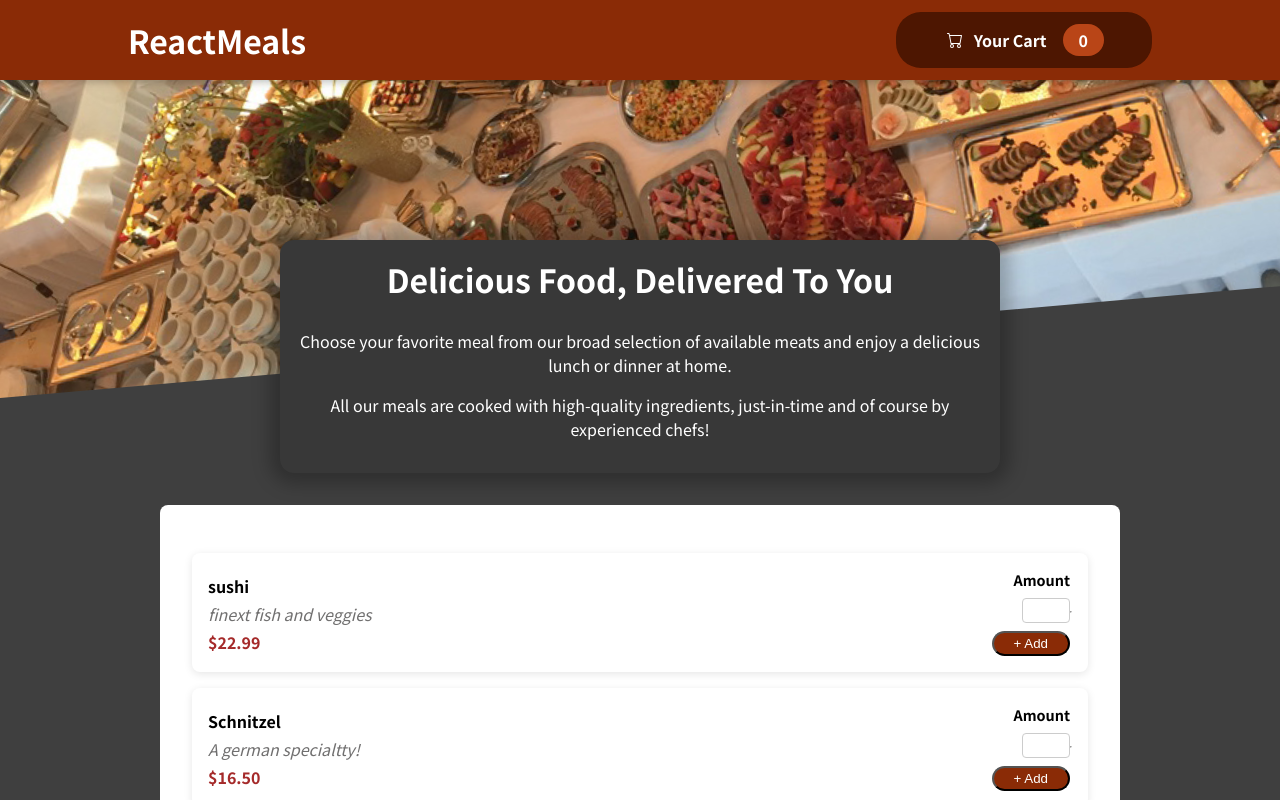
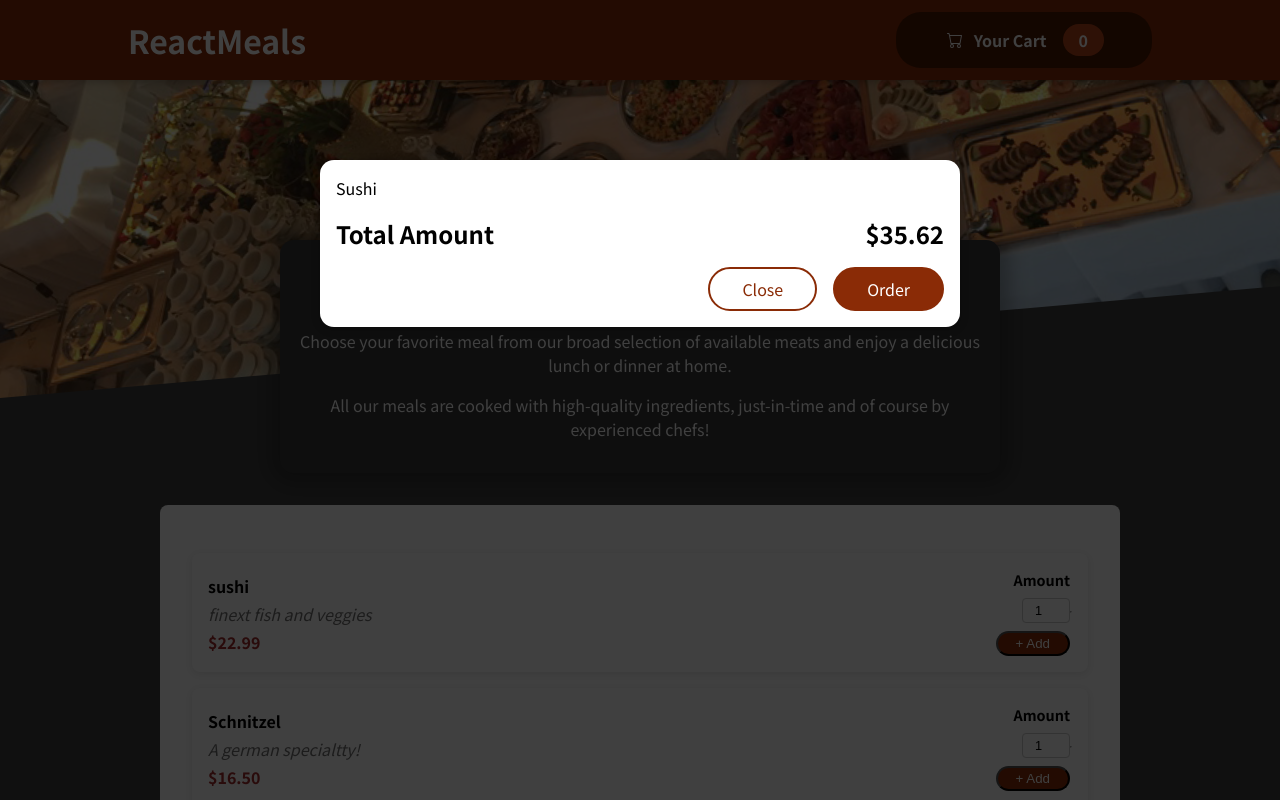
Before and after one commit to ChinthanaK/01-Restaurant-project, a React (Create React App) app: page / in a window 1280 px wide. Shown: the top 800 px of the page. Built offline with nearby package versions, Linux system fonts and the light colour scheme.

Commit message:
Added Harded Coded CartComponent

```diff
--- a/public/index.html
+++ b/public/index.html
@@ -28,6 +28,8 @@
   </head>
   <body>
     <noscript>You need to enable JavaScript to run this app.</noscript>
+    <div id="backdrop-root"></div>
+    <div id="overlay-root"></div>
     <div id="root"></div>
     <!--
       This HTML file is a template.
--- a/src/App.js
+++ b/src/App.js
@@ -2,6 +2,7 @@
 import Header from "./components/Layout/Header";
 import MealsSummary from "./components/Meals/MealsSummary";
 import AvaliableMeals from "./components/Meals/AvaliableMeals";
+import Cart from "./components/Cart/Cart";
 function App() {
 
   const items = [
@@ -16,6 +17,7 @@
       <Header />
       <MealsSummary />
       <AvaliableMeals items={items}/>
+      <Cart />
     </div>
   );
 }
--- /dev/null
+++ b/src/components/Cart/Cart.js
@@ -0,0 +1,30 @@
+import React from 'react';
+//import Button from '../UI/Button';
+import classes from "./Cart.module.css";
+import Modal from '../UI/Modal';
+
+const Cart = (props) => {
+    const cartItems = (
+    <ul className={classes['cart-items']}>
+      {[{ id: 'c1', name: 'Sushi', amount: 2, price: 12.99 }].map((item) => (
+        <li>{item.name}</li>
+      ))}
+    </ul>
+  );
+  return (
+    <Modal>
+       {cartItems}
+        <div className={classes.total}>
+        <span>Total Amount</span>
+        <span>$35.62</span>
+    </div>
+    <div className={classes.actions}>
+         <button className={classes['button--alt']}>Close</button>
+        <button className={classes.button}>Order</button>
+    </div>
+
+    </Modal>
+  )
+}
+
+export default Cart
--- /dev/null
+++ b/src/components/Cart/Cart.module.css
@@ -0,0 +1,43 @@
+.cart-items{
+    padding: 0;
+    margin: 0;
+    list-style: none;
+
+}
+
+.total{
+    display: flex;
+    justify-content: space-between;
+    align-items: center;
+    font-weight: bold;
+    font-size: 1.5rem;
+    margin: 1rem 0;
+
+}
+.actions{
+    text-align: right;
+}
+.actions button{
+    font: inherit;
+    cursor: pointer;
+    background-color: transparent;
+    border: 2px solid #8a2b06;
+    border-radius: 25px;
+    padding: 0.5rem 2rem;
+    margin-left: 1rem;
+}
+.actions button:hover,
+.actions button:active {
+  background-color: #5a1a01;
+  border-color: #5a1a01;
+  color: white;
+}
+
+.actions .button--alt {
+  color: #8a2b06;
+}
+
+.actions .button {
+  background-color: #8a2b06;
+  color: white;
+}
--- a/src/components/Meals/MealItem.js
+++ b/src/components/Meals/MealItem.js
@@ -11,7 +11,7 @@
                 </div>
                 <form>
                     <label htmlFor="amount">Amount</label>
-                    <input type="number" name="amount" id="amount" />
+                    <input type="number" name="amount" id="amount" defaultValue='1' min='1' max='5'/>
                     <Button>+ Add</Button>
                 </form>
                 <hr />
--- a/src/components/UI/Button.module.css
+++ b/src/components/UI/Button.module.css
@@ -2,9 +2,9 @@
     color: white;
     background-color: #8a2b06;
     border-radius: 15px;
-    padding: 3px 20px;
+    padding: 3px 18px;
 }
 
-.form button:hover {
+.button:hover {
   background-color: #a0522d;
 }
--- a/src/components/UI/Card.Module.css
+++ b/src/components/UI/Card.Module.css
@@ -1,6 +1,16 @@
-.card {
-  padding: 1rem;
-  box-shadow: 0 2px 8px rgba(0, 0, 0, 0.25);
-  border-radius: 14px;
-  background-color: white;
+.card{
+      display: flex;
+  flex-direction: column;
+  align-items: center;       /* horizontal flex centering */
+  justify-content: center;   /* vertical flex centering */
+  min-height: 200px;
+  max-width: 400px;
+  width: 100%;
+  background-color: #333;
+  color: white;
+  padding: 20px;
+  margin: 20px auto;
+  border-radius: 10px;
+  box-shadow: 0 4px 8px rgba(0, 0, 0, 0.1);
+  text-align: center;
 }
--- /dev/null
+++ b/src/components/UI/Modal.js
@@ -0,0 +1,23 @@
+import React, { Fragment } from 'react';
+import ReactDOM from "react-dom";
+import classes from "./Modal.module.css";
+
+    const BackDrop = () =>{
+        return <div className={classes.backdrop}></div>
+    }
+    const ModalOverlay = (props) =>{
+        return <div className={classes.modal}>
+            {props.children}
+        </div>
+    }
+
+const Modal = (props) => {
+  return (
+    <Fragment>
+        {ReactDOM.createPortal(<BackDrop/>, document.getElementById("backdrop-root"))}
+        {ReactDOM.createPortal(<ModalOverlay>{props.children}</ModalOverlay>, document.getElementById("overlay-root"))}
+    </Fragment>
+  )
+}
+
+export default Modal
--- /dev/null
+++ b/src/components/UI/Modal.module.css
@@ -0,0 +1,40 @@
+.backdrop {
+  position: fixed;
+  top: 0;
+  left: 0;
+  width: 100%;
+  height: 100vh;
+  z-index: 20;
+  background-color: rgba(0, 0, 0, 0.75);
+}
+
+.modal {
+  position: fixed;
+  top: 20vh;
+  left: 5%;
+  width: 90%;
+  background-color: white;
+  padding: 1rem;
+  border-radius: 14px;
+  box-shadow: 0 2px 8px rgba(0, 0, 0, 0.25);
+  z-index: 30;
+  animation: slide-down 300ms ease-out forwards;
+}
+
+@media (min-width: 768px) {
+  .modal {
+    width: 40rem;
+    left: calc(50% - 20rem);
+  }
+}
+
+@keyframes slide-down {
+  from {
+    opacity: 0;
+    transform: translateY(-3rem);
+  }
+  to {
+    opacity: 1;
+    transform: translateY(0);
+  }
+}
```
